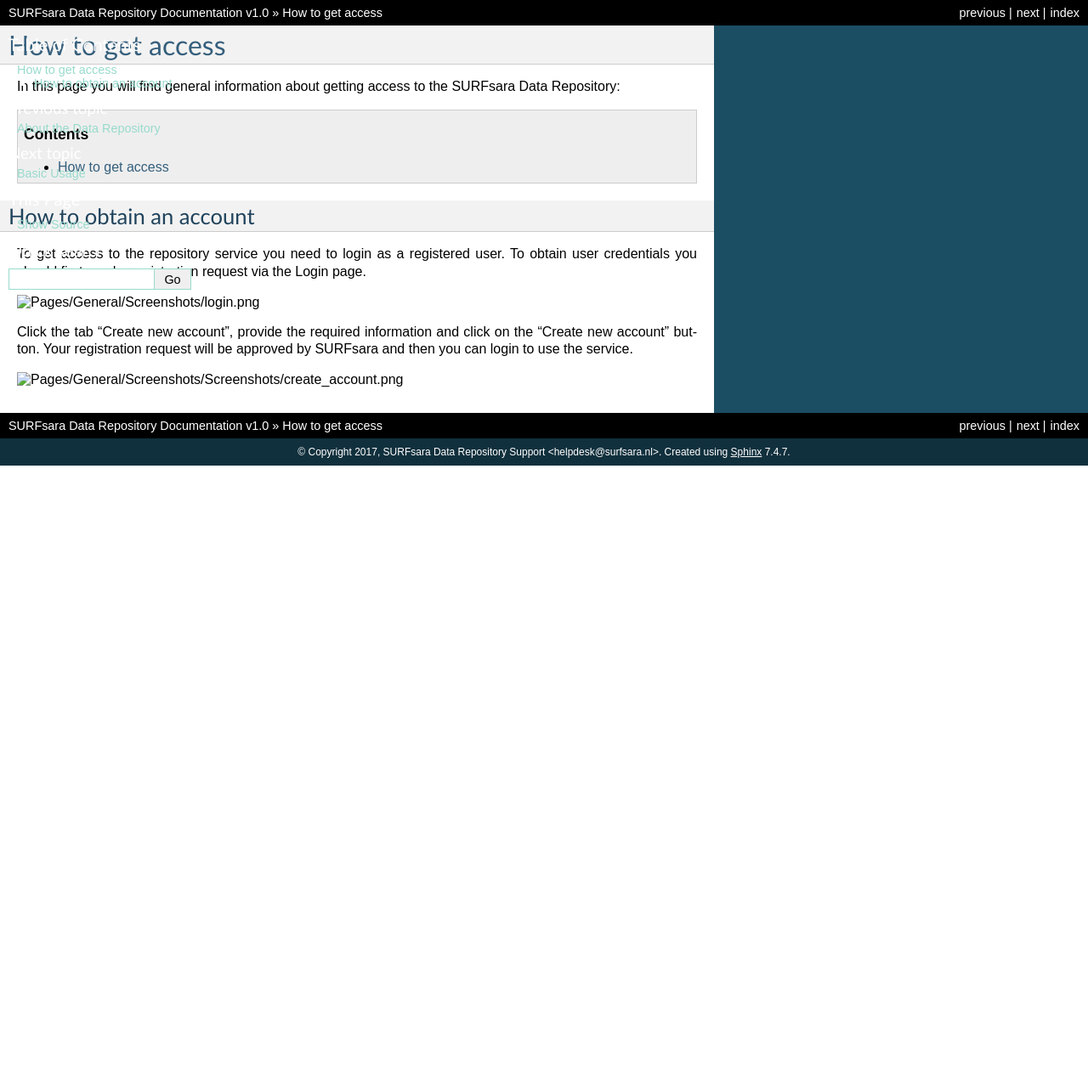
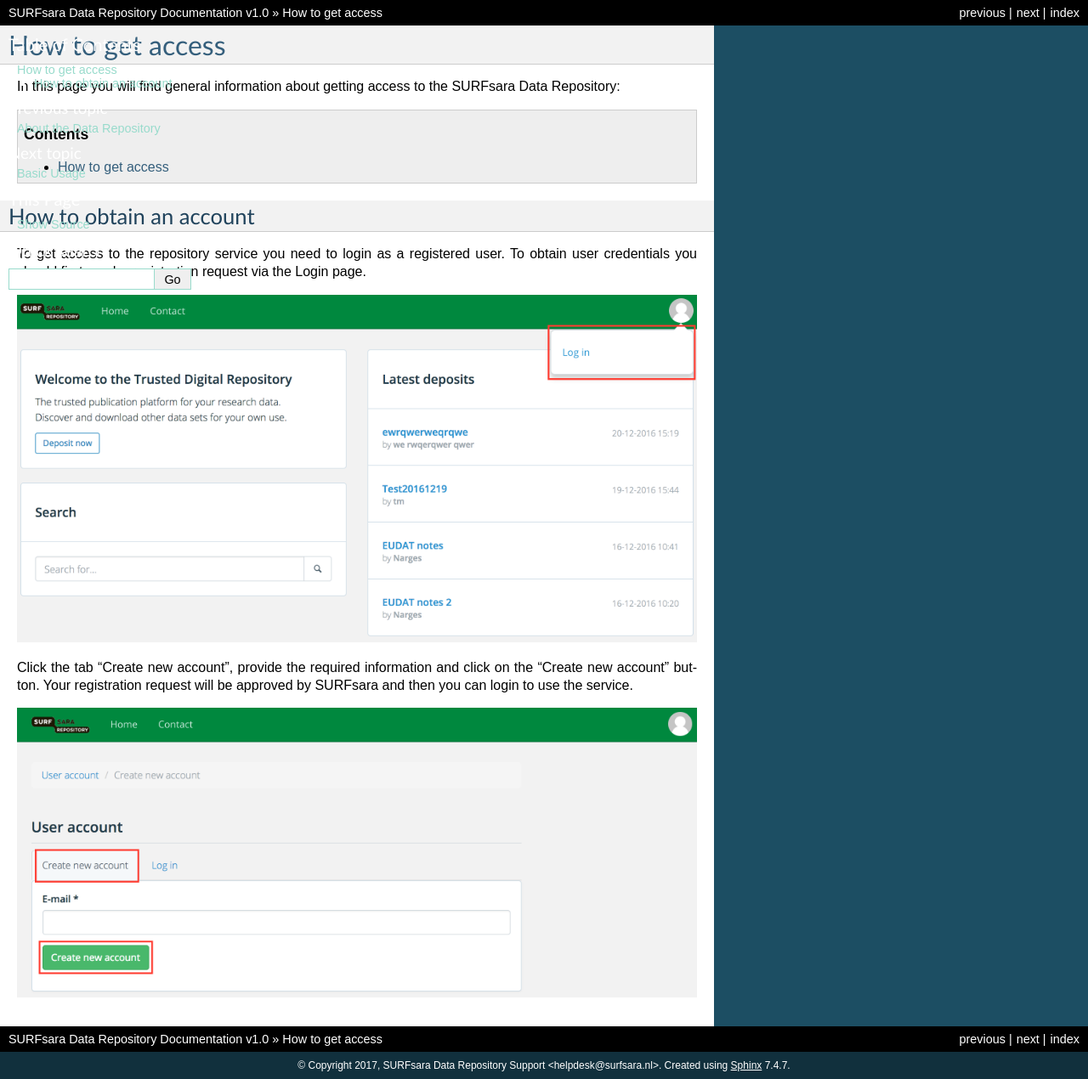
Before and after one commit to sara-nl/sdrdocs, a Sphinx documentation site: the page built from source/Pages/General/grant_account.rst, in a window 1280 px wide. Shown: the whole page at 85% size. Built offline with Sphinx 7.4.7, drawn with Linux system fonts in a browser that asks for light colours; before the commit the page ends 900 px from its top, so only the background shows below that.

Commit message:
edited images in grant-access page

```diff
--- a/source/Pages/General/grant_account.rst
+++ b/source/Pages/General/grant_account.rst
@@ -18,10 +18,10 @@
 
 To get access to the repository service you need to login as a registered user. To obtain user credentials you should first send a registration request via the Login page.
 
-.. image:: Screenshots/login.png
+.. image:: login.png
 
 
 Click the tab "Create new account", provide the required information and click on the "Create new account" button. Your registration request will be approved by SURFsara and then you can login to use the service.
 
 
-.. image:: Screenshots/Screenshots/create_account.png
+.. image:: create_account.png
```
Also changed, not shown: source/Pages/General/create_account.png (added), source/Pages/General/login.png (added).
